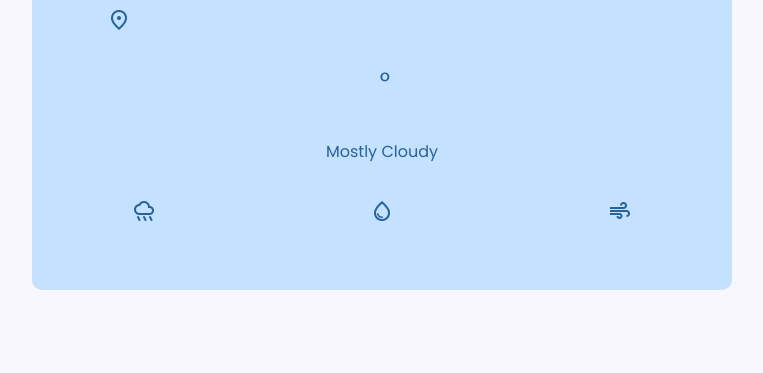
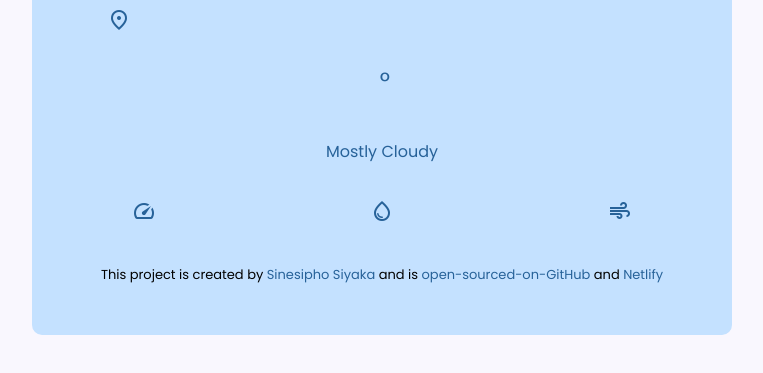
Before and after one commit to Sine-sipho/Meteo, a plain HTML site: page index.html in a window 1280 px wide. Shown: the part 153-526 px from the top of the page, without its empty margins (258-1021 px from the left). Drawn offline with nearby package versions, Linux system fonts and the light colour scheme; no server answers; a web font is replaced by a local one.

Commit message:
added some html and updated styling

```diff
--- a/index.html
+++ b/index.html
@@ -55,8 +55,8 @@
         </div>
         <ul class="weather-conditions">
           <li>
-            <span class="material-symbols-outlined city-icon">rainy</span>
-            <span id="rain"></span>
+            <span class="material-symbols-outlined city-icon">speed</span>
+            <span id="pressure"></span>
           </li>
           <li>
             <span class="material-symbols-outlined city-icon">water_drop</span>
@@ -68,7 +68,11 @@
           </li>
         </ul>
       </main>
+      <footer class="">
+        <p>This project is created by <a href="https://github.com/Sine-sipho">Sinesipho Siyaka</a> and is <a href="https://github.com/Sine-sipho/Meteo">open-sourced-on-GitHub</a> and <a href="https://imoyezulu.netlify.app/">Netlify</a></p>
+      </footer>
     </div>
+
     <script src="src/index.js"></script>
   </body>
 </html>
--- a/src/index.js
+++ b/src/index.js
@@ -7,7 +7,7 @@ function refreshWeather(response) {
   weatherDescription.innerHTML = response.data.condition.description;
   let humidityElement = document.querySelector("#humidity");
   humidityElement.innerHTML = `${response.data.temperature.humidity}%`;
-  let rainElement = document.querySelector("#rain");
+  let rainElement = document.querySelector("#pressure");
   rainElement.innerHTML = `${response.data.temperature.pressure}hpa`;
   let windElement = document.querySelector("#windspeed");
   windElement.innerHTML = `${response.data.wind.speed}km/h`;
--- a/src/style.css
+++ b/src/style.css
@@ -94,3 +94,13 @@ body {
 .weather-conditions > li {
   color: #276299;
 }
+footer {
+  font-size: 13px;
+  text-align: center;
+  margin: 30px 5px 5px;
+  padding: 10px 5px;
+}
+footer a {
+  text-decoration: none;
+  color: #276299;
+}
```
